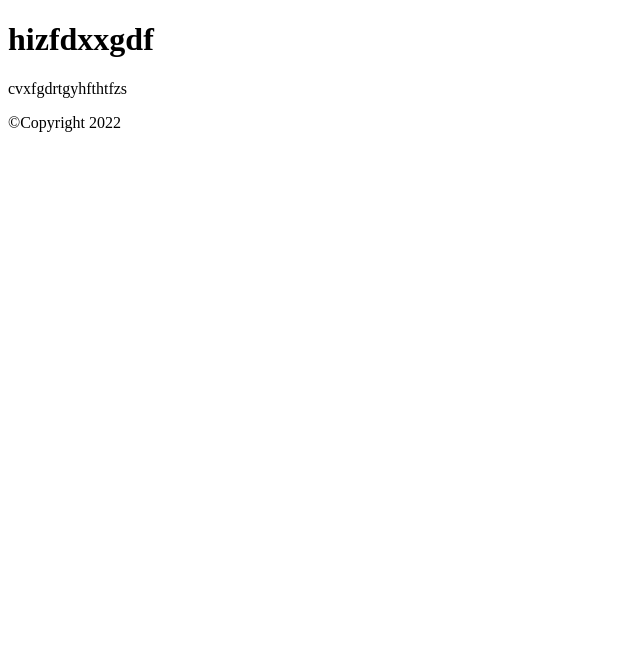
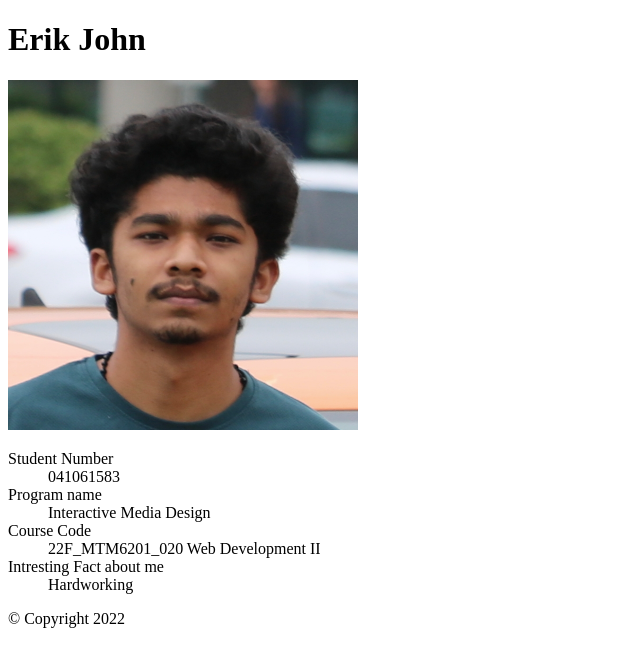
Before and after one commit to Erik3439/mtm6201-week1, a plain HTML site: page index.html in a window 1280 px wide. Shown: the whole page, without its empty margins (0-640 px from the left). Drawn offline with Linux system fonts and the light colour scheme.

Commit message:
program updating

```diff
--- a/index.html
+++ b/index.html
@@ -1,23 +1,35 @@
 <!DOCTYPE html>
 <html lang="en">
+
 <head>
-    <meta charset="UTF-8">
-    <meta http-equiv="X-UA-Compatible" content="IE=edge">
-    <meta name="viewport" content="width=device-width, initial-scale=1.0">
-    <title>MTM6021 - week 1 demo</title>
+  <meta charset="UTF-8">
+  <meta http-equiv="X-UA-Compatible" content="IE=edge">
+  <meta name="viewport" content="width=device-width, initial-scale=1.0">
+  <title>Erik John</title>
 </head>
 
 <body>
-    <div class="container">
+  <div class="container">
     <header>
-<h1>hizfdxxgdf</h1>
+      <h1>Erik John</h1>
     </header>
     <main>
-        <p>cvxfgdrtgyhfthtfzs</p>
+        <img src="images/IMG_20220704_134402.jpg" alt="me" width="350" height="350">
+      <dl>
+        <dt>Student Number</dt>
+        <dd>041061583</dd>
+        <dt>Program name</dt>
+        <dd>Interactive Media Design</dd>
+        <dt>Course Code</dt>
+        <dd>22F_MTM6201_020 Web Development II</dd>
+        <dt>Intresting Fact about me</dt>
+        <dd>Hardworking</dd>
+      </dl>
     </main>
     <footer>
-       <p>&copy;Copyright 2022</p>
+      <p>&copy; Copyright 2022</p>
     </footer>
-    </div>
+  </div>
 </body>
+
 </html>
```
Also changed, not shown: images/IMG_20220704_134402.jpg (added).
